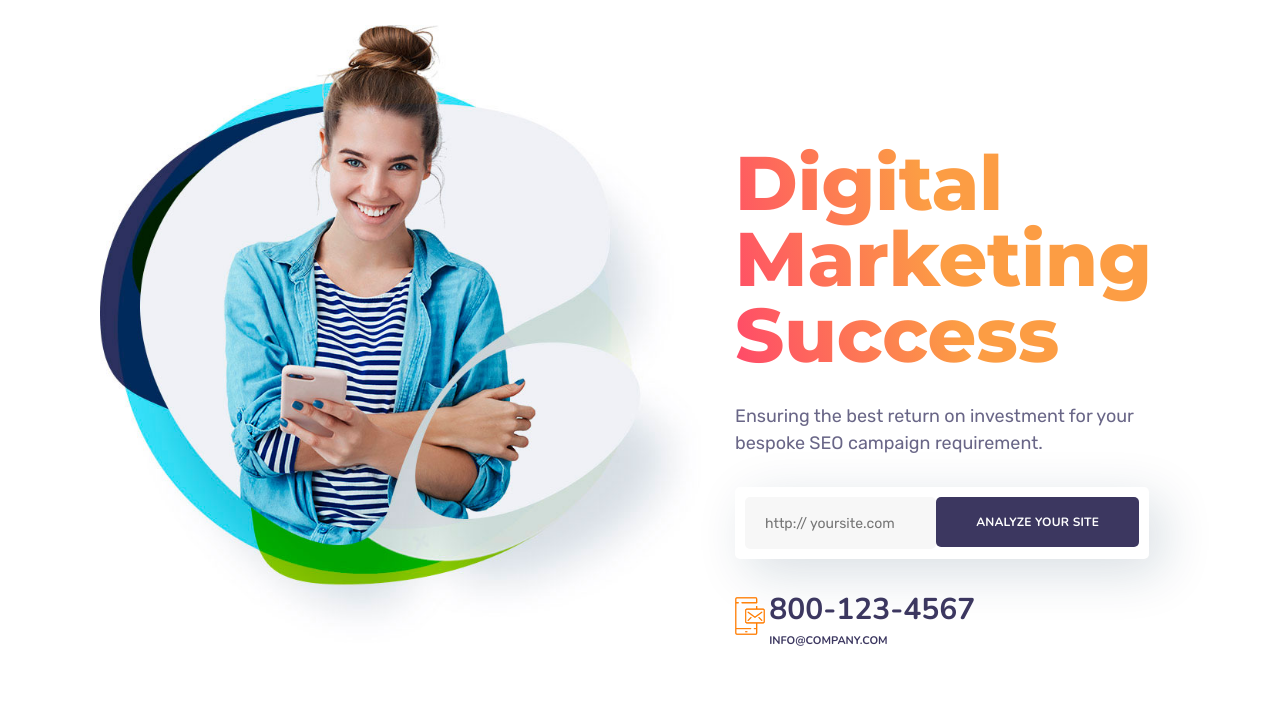
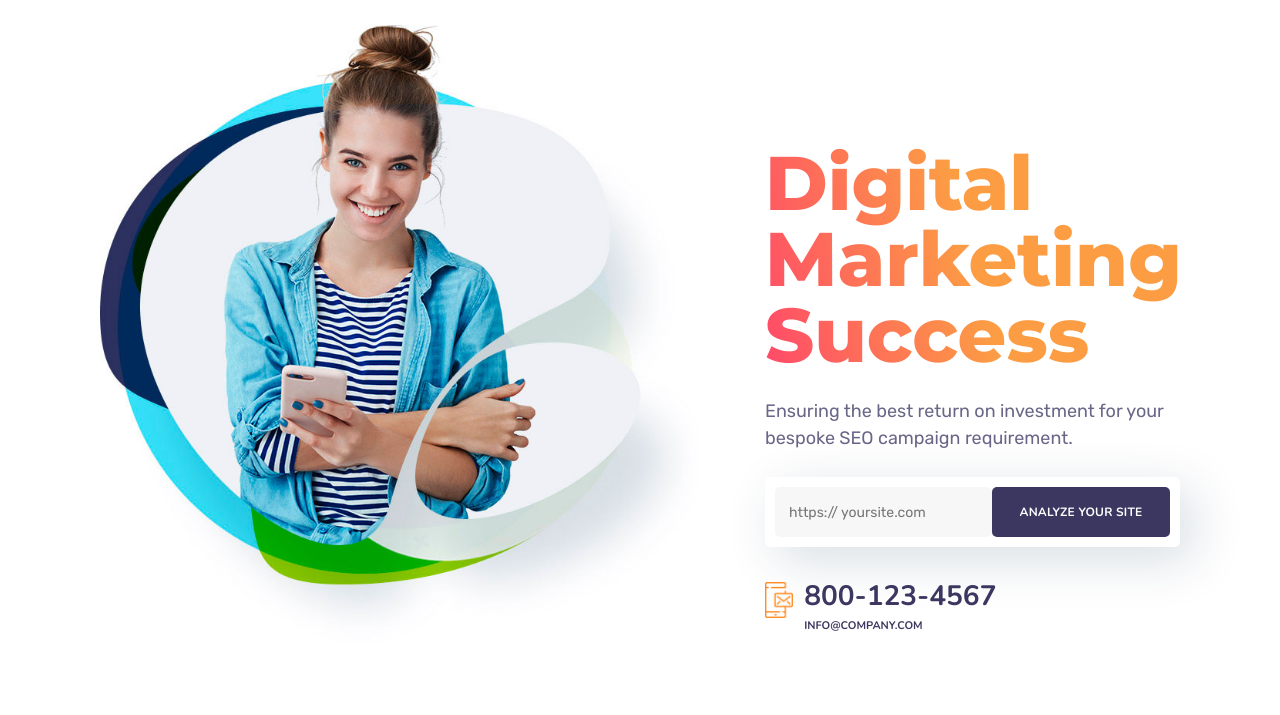
Before and after one commit to front-end-by-rimantas/43-grupe-portfolio-ewebot, a website: page index.html in a window 1280 px wide. Shown: the part 85-800 px from the top of the page. Drawn offline with nearby package versions, Linux system fonts and the light colour scheme.

Commit message:
Section Hero form fix

```diff
--- a/css/components/button.css
+++ b/css/components/button.css
@@ -10,9 +10,8 @@
     line-height: 23px;
     color: #fff;
     background-color: var(--main-dark-color);
-    padding: 5px 30px;
+    padding: 13px 27px;
     height: 50px;
-    width: 100%;
     border-radius: 5px;
     border: none;
     user-select: none;
@@ -70,7 +69,6 @@
     border: none;
     user-select: none;
     cursor: pointer;
-
     transition: background-image 0.5s ease;
     position: relative;
     background-image: var(--orange-red-gradient);
--- a/css/components/form.css
+++ b/css/components/form.css
@@ -7,17 +7,17 @@
 .section-hero .hero-form {
     display: flex;
     flex-direction: column;
-    width: 95%;
     box-shadow: 13px 13px 51px 0px #0a335029;
     border-radius: 5px;
     padding: 10px;
 }
 
 .section-hero .form > input {
+    width: 100%;
+    box-sizing: border-box;
     font-size: 14px;
     font-family: 'Rubik', sans-serif;
-    height: 50px;
-    padding-left: 20px;
+    padding-left: 1em;
     background-color: #f7f7f7;
     border: none;
     border-radius: 5px;
@@ -28,12 +28,16 @@
     outline-color: transparent;
 }
 
+.section-hero .form > button {
+    min-width: 178px;
+    box-sizing: border-box;
+}
 @media (min-width: 450px) {
     .section-hero .hero-form {
         flex-direction: row;
         padding-bottom: 0;
     }
-    .section-hero .hero-form input {
+    .section-hero .form input {
         width: 100%;
     }
 }
--- a/css/pages/home.css
+++ b/css/pages/home.css
@@ -30,7 +30,8 @@
 
 .section-hero .hero-heading-text {
     font-family: "Montserrat", Sans-serif;
-    font-size: 50px;
+    font-size: 47px;
+    text-transform: capitalize;
     font-weight: 900;
     line-height: 1em;
 }
@@ -42,12 +43,12 @@
 
 @media (min-width: 992px) {
     .section-hero .hero-content-margin {
-        margin: 50px 0;
+        margin-top: 50px;
     }
 }
 @media (min-width: 1200px) {
     .section-hero .hero-content-margin {
-        margin: 150px 0;
+        margin-top: 150px;
     }
 }
 
@@ -64,15 +65,15 @@
 .section-hero .column-paragraph-bigger {
     line-height: 27px;
     color: #696687;
-    margin: 30px 0;
+    margin: 25px 0;
 }
 
 /*** hero contacts ***/
 
 .section-hero .contact-margin-1 {
     margin-left: 0;
-    margin-top: 38px;
-    margin-right: 25px;
+    margin-top: 35px;
+    margin-right: 30px;
     margin-bottom: -10px;
     padding: 0;
 }
@@ -82,11 +83,11 @@
 }
 
 .section-hero .phone-icon {
-    width: 30px;
+    width: 28px;
 }
 
 .section-hero .hero-phone {
-    font-size: 30px;
+    font-size: 28px;
     font-weight: bold;
     font-family: 'Nunito', sans-serif;
     opacity: 1;
--- a/index.html
+++ b/index.html
@@ -74,7 +74,7 @@
                         <p class="column-paragraph-bigger">Ensuring the best return on investment for your bespoke SEO campaign requirement.</p>
                         <form class="form hero-form">
                             <label for="website">Website</label>
-                            <input id="website" class="input" type="url"  placeholder="http:// yoursite.com">
+                            <input id="website" class="input" type="url"  placeholder="https:// yoursite.com">
                             <button class="btn-hero" type="submit">Analyze your site</button>
                         </form>
                         <div class="row">
```
